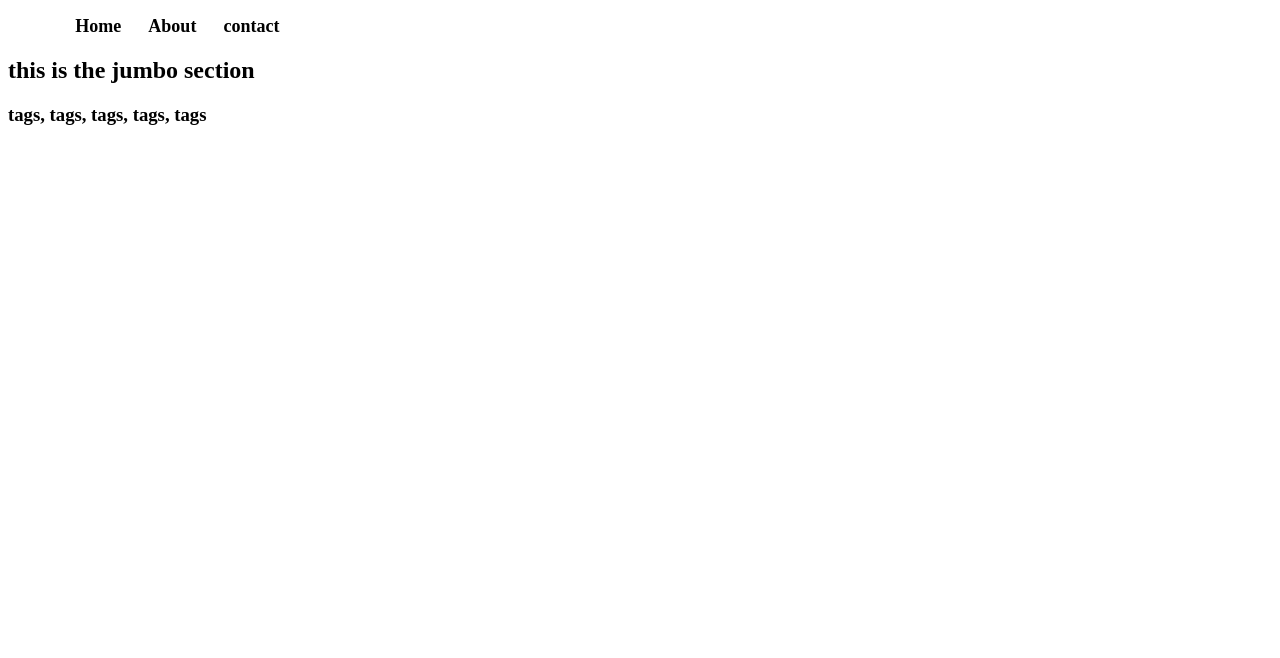
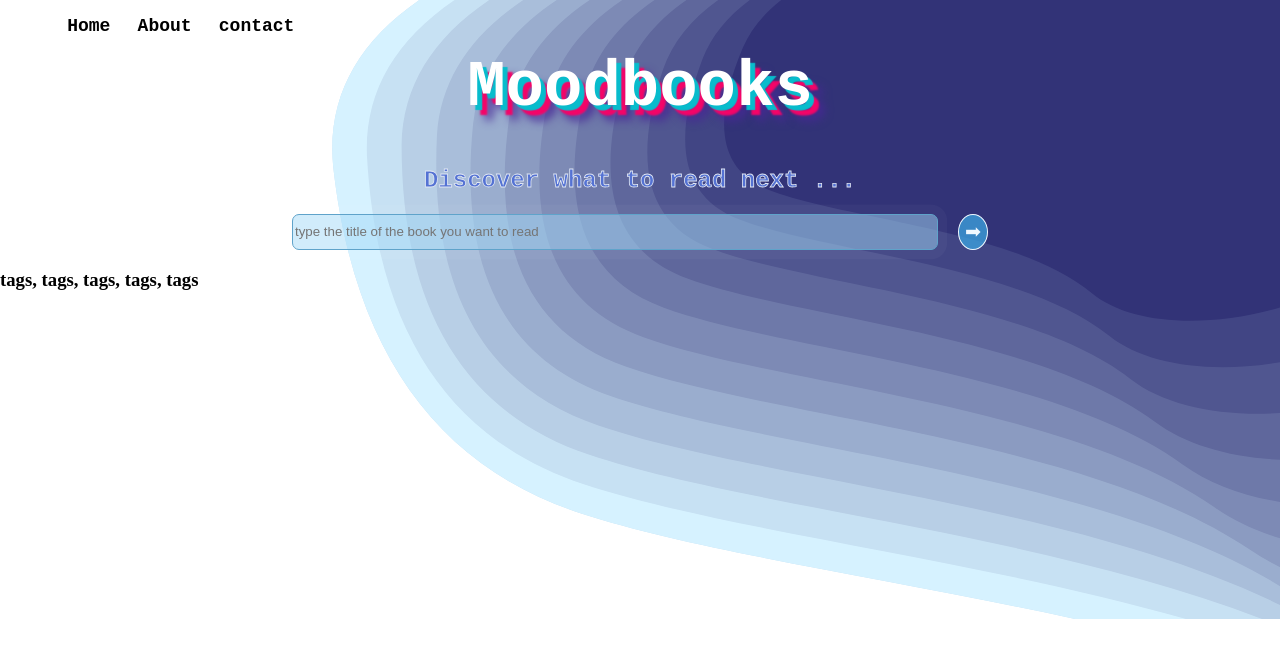
Before and after one commit to stev-dev/moodbooks-reactjs, a React (Create React App) app: page / in a window 1280 px wide. Shown: the top 658 px of the page. Built offline with nearby package versions, Linux system fonts and the light colour scheme.

Commit message:
added and styled the jumbo section :sparkles:

```diff
--- a/src/App.css
+++ b/src/App.css
@@ -0,0 +1,134 @@
+
+body{
+    box-sizing: border-box;
+    margin: 0;
+    background-image: url(./res/cool-gradient-background.svg);
+    background-size: cover;
+    background-repeat: no-repeat;
+}
+
+#moodbooksLogo{
+    font-family: 'SweetHipster', monospace;
+    font-weight: bolder;
+    font-size: 64px;
+    margin-top: 0em;
+    text-shadow: 5px 5px 1px #07bccc, 10px 10px 2px #f40468, 15px 15px 10px #482896;
+}
+
+h2{
+    /*background: linear-gradient(180deg,  #046cf4,#07bccc,#482896);
+    -webkit-background-clip: text;*/
+    background-clip: text;
+    -webkit-text-fill-color: #284296;
+    -webkit-text-stroke: 0.05rem white;
+}
+
+#whatToReadNext{
+    background-clip: text;
+    -webkit-text-fill-color: #5472d3;
+    -webkit-text-stroke: 0.05rem rgb(227, 233, 245);
+}
+
+
+#jumbotron-background{
+    /*background:linear-gradient(rgb(137, 222, 255),rgb(137, 238, 238));*/
+    height:auto;
+    text-align: center;
+    color: white;
+    font-family: monospace, "Lucida Console", Courier;
+    margin-bottom: 15px;
+
+}
+@keyframes animated-border {
+    0% {
+        box-shadow: 0 0 0 0 rgba(255,255,255,0.4);
+    }
+    100% {
+        box-shadow: 0 0 0 10px rgba(255,255,255,0);
+    }
+}
+
+#query-area{
+    animation: animated-border 1.5s infinite;
+    width: 50vw;
+    height: 2rem;
+    background-color: rgba(163, 217, 247, 0.5);
+    border: 1px solid rgb(95, 163, 202);
+    border-radius: 7px;
+}
+
+ul{
+    list-style: none;
+    display: flex;
+}
+
+li{
+    margin-left: 1.7rem;
+    font-size: large;
+    font-weight: bold;
+    font-family: monospace, "Lucida Console", Courier;
+}
+
+li, a{
+    text-decoration: none;
+    color: black;
+}
+#tags{
+    text-align: center;
+}
+
+#tags-box{
+    background: rgba(177, 225, 253, 0.45);
+    box-shadow: 5px 5px 1px #07bccc, 10px 10px 2px #f40468, 15px 15px 10px #482896;
+    width: 85%;
+    border-radius: 0.7rem;
+    margin: auto;
+    padding: 15px;
+    text-align: center;
+}
+
+.tag{
+    box-sizing: content-box;
+    padding: 7px 20px 7px 20px;
+    height: 1.7rem;
+    margin: 15px;
+    border: 0.15rem solid rgb(237, 251, 253) ;
+    border-radius: 5px;
+    background:rgba(207, 238, 255, 0.45);
+    cursor: pointer;
+    box-shadow: rgba(177, 225, 253, 0.45);
+}
+
+.tag:hover{
+    background:rgba(125, 206, 250, 0.45);
+    border: 0.15rem solid rgb(95, 163, 202) ;
+}
+.search-container{
+    display: flex;
+    justify-content:center;
+    align-items: center;
+}
+#submit{
+    height: 2rem;
+    margin-left: 20px;
+    border-radius: 50%;
+    cursor: pointer;
+    /*this code to center the anchor tag while i styled it as a button*/
+    display: flex;
+    align-items: center;
+    justify-content: center;
+
+    font-weight: normal;
+    font-size: 1.2rem;
+    box-sizing: content-box;
+
+    background-color:rgba(61, 172, 231, 0.7);
+    color: aliceblue;
+    border: 1px solid aliceblue;
+}
+#submit:hover{
+    background-color:rgba(61, 172, 231, 0.9);
+    transition: all 0.3s ease;
+    border: 1px dashed #07bccc;
+    font-weight: bold;
+}
--- a/src/components/jumboSection.jsx
+++ b/src/components/jumboSection.jsx
@@ -1,9 +1,33 @@
 import React from 'react'
+import '../App.css'
 
 export default function JumboSection() {
     return (
-        <div>
-            <h2>this is the jumbo section</h2>
+        <div id="jumbotron-background" style={jumbotronBackground}>
+            <h1 id="moodbooksLogo" style = {moodbooksLogo}>Moodbooks</h1>
+            <h2 id="whatToReadNext">Discover what to read next ...</h2>
+            <div className="search-container">
+                <input type="text" id ="query-area"
+                placeholder="type the title of the book you want to read"/>
+                <button id="submit">&#x27A1;</button>
+            </div>
         </div>
     )
 }
+
+const jumbotronBackground = {
+    /*background:linear-gradient(rgb(137, 222, 255),rgb(137, 238, 238));*/
+    height:'auto',
+    textAlign: 'center',
+    color: 'white',
+    fontFamily: 'monospace, Lucida Console, Courier',
+    marginBottom: 15,
+
+}
+const moodbooksLogo = {
+    fontFamily: 'SweetHipster, monospace',
+    fontWeight: 'bolder',
+    fontSize: 64,
+    marginTop: 0,
+    textshadow: '5px 5px 1px #07bccc, 10px 10px 2px #f40468, 15px 15px 10px #482896'
+}
--- a/src/components/navbar.jsx
+++ b/src/components/navbar.jsx
@@ -3,13 +3,20 @@ import React from 'react'
 export default function Navbar() {
     return (
         <div>
-            <ul style={ulStyles}>
-                <li style={liStyle}><a style={liAnchorStyles} href="#">Home</a></li>
-                <li style={liStyle}><a style={liAnchorStyles} href="#">About</a></li>
-                <li style={liStyle}><a style={liAnchorStyles} href="#">contact</a></li>
-            </ul>
+            <nav style = {navStyles}>
+                <ul style={ulStyles}>
+                    <li style={liStyle}><a style={liAnchorStyles} >Home</a></li>
+                    <li style={liStyle}><a style={liAnchorStyles} >About</a></li>
+                    <li style={liStyle}><a style={liAnchorStyles} >contact</a></li>
+                </ul>
+            </nav>
         </div>
     )
+}
+const navStyles ={
+    display: 'flex',
+    alignItems: 'center',
+    justifyContent: 'space-between'
 }
 
 const ulStyles = {
--- a/src/index.js
+++ b/src/index.js
@@ -1,6 +1,7 @@
 import React from 'react';
 import ReactDOM from 'react-dom';
 import App from './App';
+import './App.css'
 
 ReactDOM.render(
     <App />, document.getElementById('root')
```
Also changed, not shown: src/res/cool-gradient-background.svg (added).
